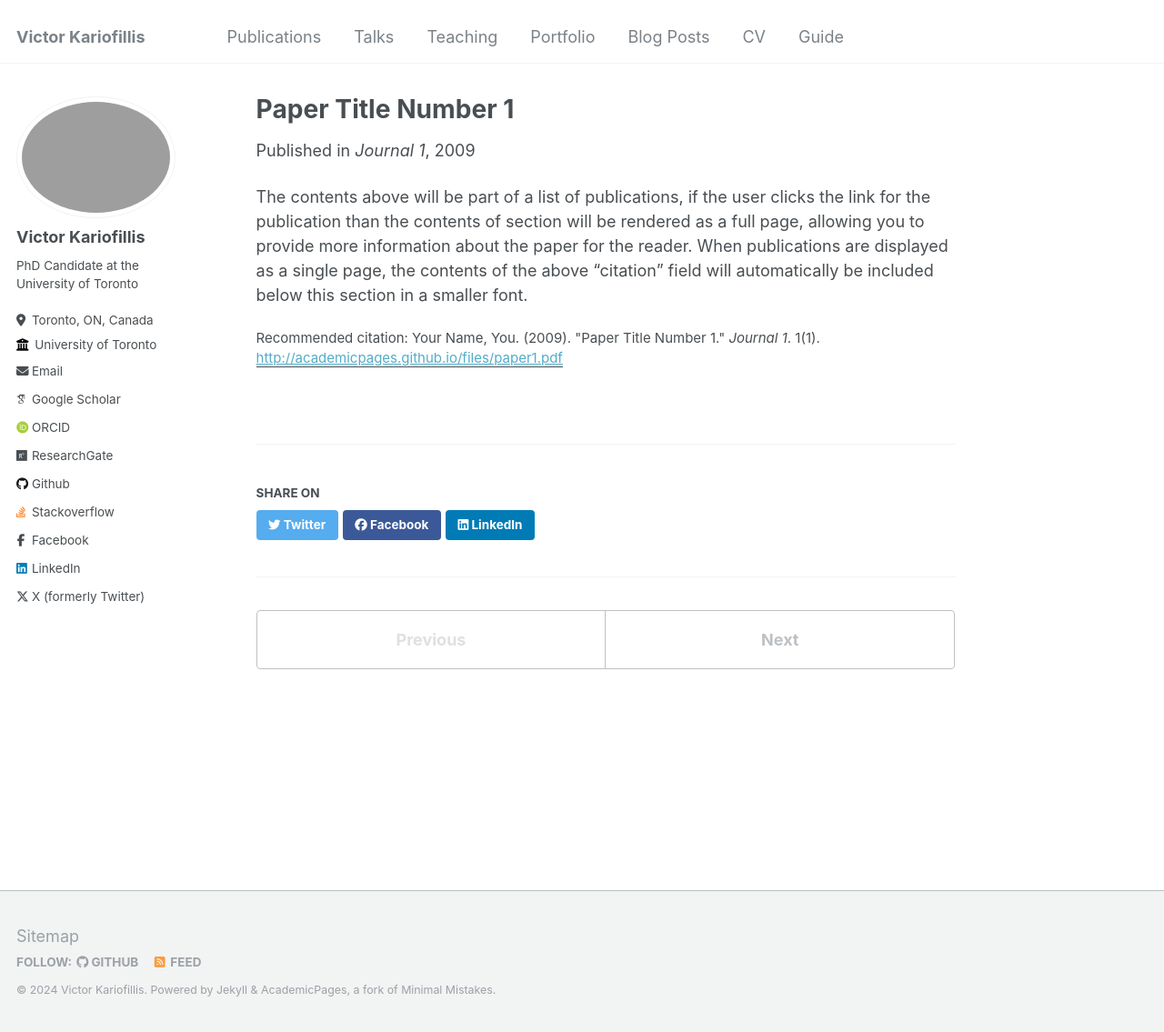
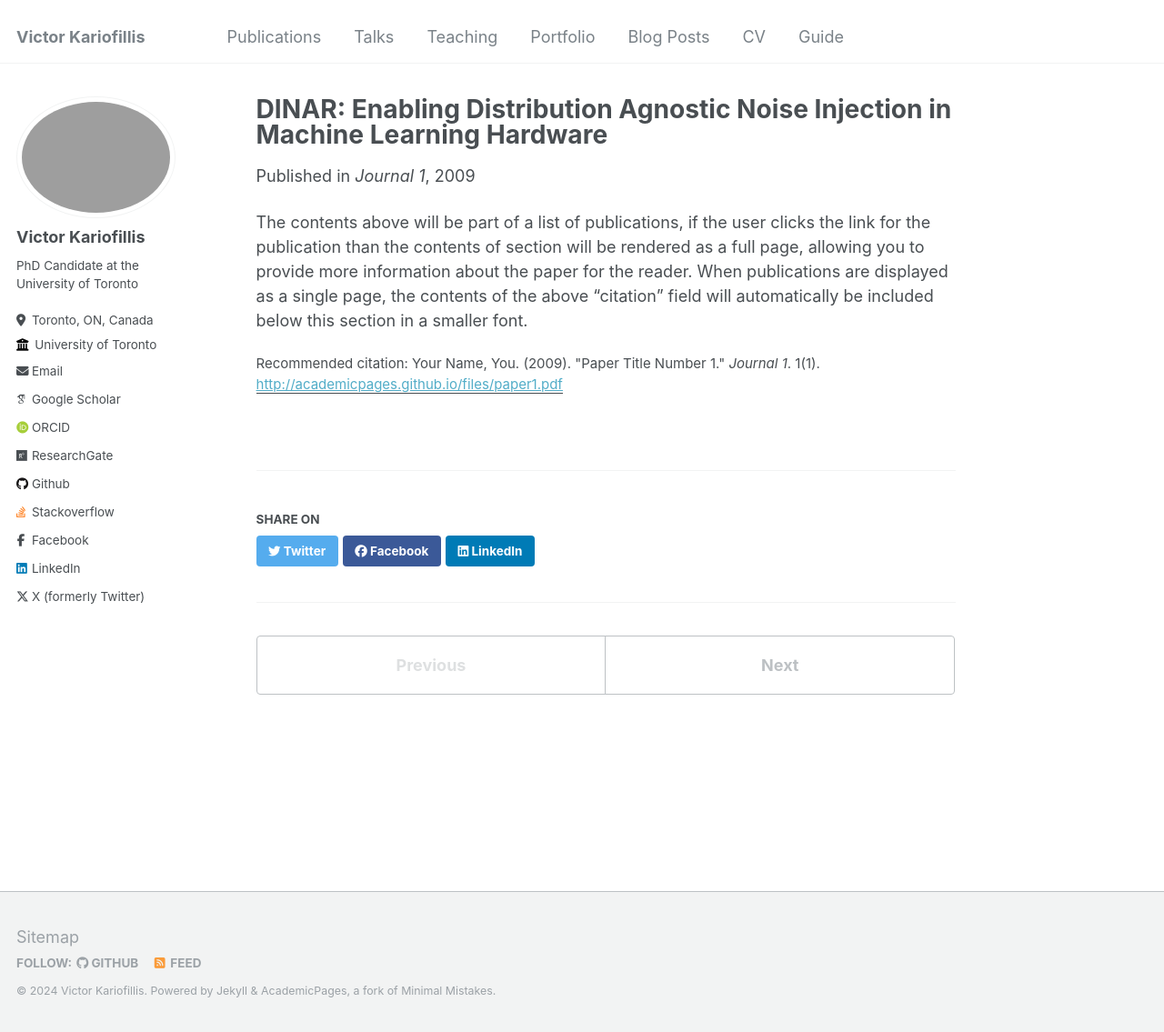
Before and after one commit to vickariofillis/vickariofillis.github.io, a Jekyll site: the page built from _publications/2023-10-29-dinar.md, in a window 1280 px wide and 1135 px high. Shown: the whole window at 91% size. Built offline with Jekyll 4.4.1, drawn with Linux system fonts in a browser that asks for light colours; some web fonts are replaced.

Commit message:
More Information

```diff
--- a/_publications/2023-10-29-dinar.md
+++ b/_publications/2023-10-29-dinar.md
@@ -1,5 +1,5 @@
 ---
-title: "Paper Title Number 1"
+title: "DINAR: Enabling Distribution Agnostic Noise Injection in Machine Learning Hardware"
 collection: publications
 permalink: /publication/2009-10-01-paper-title-number-1
 excerpt: 'This paper is about the number 1. The number 2 is left for future work.'
```
